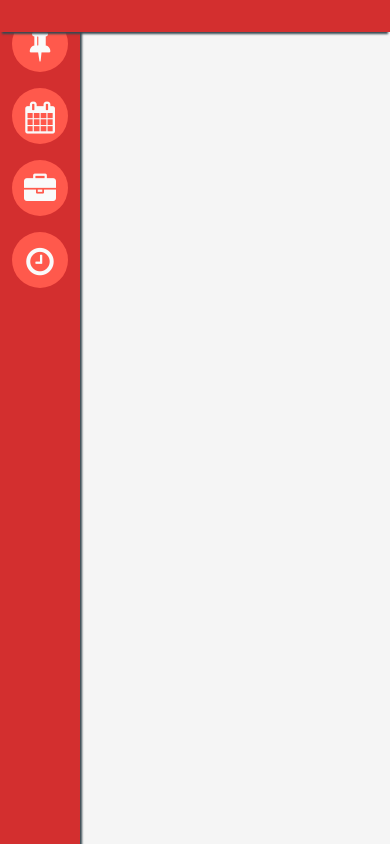
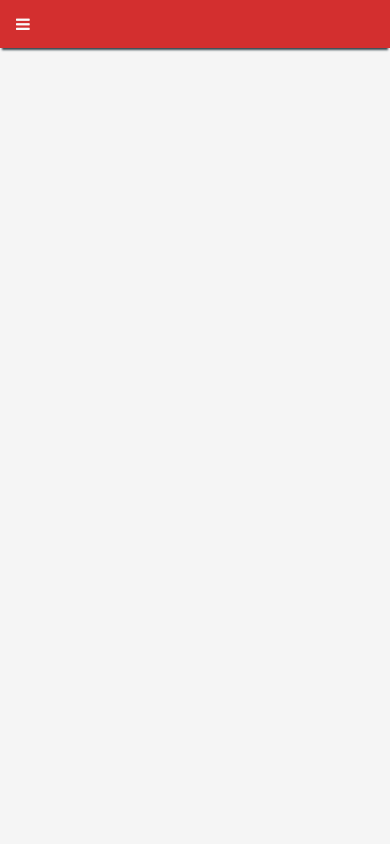
Before and after one commit to BartInTheField/SporthalPlanner-Client, an Angular app: page / in a window 390 px wide. Built offline with nearby package versions, Linux system fonts and the light colour scheme.

Commit message:
Responsive

```diff
--- a/src/app/app.module.ts
+++ b/src/app/app.module.ts
@@ -5,6 +5,7 @@ import { AppComponent } from './app.component';
 
 import { NavbarComponent } from './components/navbar/navbar.component';
 import { BarComponent } from './components/bar/bar.component';
+import { NavbarService } from './services/navbar.service';
 
 @NgModule({
   declarations: [
@@ -15,7 +16,7 @@ import { BarComponent } from './components/bar/bar.component';
   imports: [
     BrowserModule
   ],
-  providers: [],
+  providers: [NavbarService],
   bootstrap: [AppComponent]
 })
 export class AppModule { }
--- a/src/app/components/bar/bar.component.html
+++ b/src/app/components/bar/bar.component.html
@@ -1,7 +1,6 @@
-<div class="bar full">
-  <div class="round">
-    <span>
-      <b class="fa fa-profile"></b>
-    </span>
-  </div>
+<div [ngClass]="{'full': showMenu}" class="bar full">
+    <div [ngClass]="{'closeBtn': !showMenu}" class="menubtn" (click)="toggleNav()">
+        <b *ngIf="showMenu"   class="fa fa-bars"></b>
+        <b *ngIf="!showMenu"   class="fa fa-times"></b>
+    </div>
 </div>
--- a/src/app/components/bar/bar.component.scss
+++ b/src/app/components/bar/bar.component.scss
@@ -9,6 +9,7 @@
  position: fixed;
  background-color: $primaryDark;
  height: $barHeight;
+ line-height: $barHeight - 1rem;
  width: 100%;
  box-shadow: 0 4px 2px -2px $shadowColor;
  transition: left $animationTime;
@@ -19,9 +20,26 @@ b {
   color: $navIcon;
 }
 
+
+.menubtn {
+  top: 0.5rem;
+  left: 1rem;
+  position: fixed;
+  transition: left $animationTime;
+  display: none;
+}
+
 @media only screen and (max-width: 768px) {
   /* For mobile phones: */
   .full {
     left: 0;
   }
+
+  .closeBtn {
+    left: $navWidth + 1rem;
+  }
+
+  .menubtn {
+    display: block;
+  }
 }
--- a/src/app/components/bar/bar.component.ts
+++ b/src/app/components/bar/bar.component.ts
@@ -1,4 +1,5 @@
 import { Component, OnInit } from '@angular/core';
+import { NavbarService } from '../../services/navbar.service';
 
 @Component({
   selector: 'app-bar',
@@ -7,9 +8,18 @@ import { Component, OnInit } from '@angular/core';
 })
 export class BarComponent implements OnInit {
 
-  constructor() { }
+  public showMenu = true;
+
+  constructor(private navbarService: NavbarService) { }
 
   ngOnInit() {
+    this.navbarService.navbarIsOut.subscribe(next => {
+      this.showMenu = !next;
+    });
+  }
+
+  toggleNav() {
+    this.navbarService.toggleNavbar();
   }
 
 }
--- a/src/app/components/navbar/navbar.component.html
+++ b/src/app/components/navbar/navbar.component.html
@@ -1,4 +1,9 @@
-<div class="sidenav">
+<div [ngClass]="{'hidden': !show}" class="sidenav">
+  <div class="round">
+    <span>
+      <b class="fa fa-home"></b>
+    </span>
+  </div>
   <div class="round">
     <span>
       <b class="fa fa-thumb-tack"></b>
--- a/src/app/components/navbar/navbar.component.scss
+++ b/src/app/components/navbar/navbar.component.scss
@@ -69,7 +69,7 @@ span {
 @media only screen and (max-width: 768px) {
   /* For mobile phones: */
   .hidden {
-    left: -5rem;
+    left: -$navWidth;
     box-shadow: none;
   }
 }
--- a/src/app/components/navbar/navbar.component.ts
+++ b/src/app/components/navbar/navbar.component.ts
@@ -1,3 +1,4 @@
+import { NavbarService } from './../../services/navbar.service';
 import { Router } from '@angular/router';
 import { Component, OnInit } from '@angular/core';
 
@@ -10,9 +11,12 @@ export class NavbarComponent implements OnInit {
 
   public show: boolean;
 
-  constructor() { }
+  constructor(private navbarService: NavbarService ) { }
 
   ngOnInit() {
+    this.navbarService.navbarIsOut.subscribe(next => {
+      this.show = next;
+    });
   }
 
 }
--- /dev/null
+++ b/src/app/services/navbar.service.ts
@@ -0,0 +1,24 @@
+import { Injectable } from '@angular/core';
+import { Subject } from 'rxjs/Subject';
+
+@Injectable()
+export class NavbarService {
+
+  public navbarIsOut = new Subject<boolean>();
+  public navbarIsOutBool = false;
+
+  constructor() {
+    this.navbarIsOut.next(this.navbarIsOutBool);
+   }
+
+   public toggleNavbar() {
+    if (this.navbarIsOutBool) {
+      this.navbarIsOutBool = false;
+      this.navbarIsOut.next(this.navbarIsOutBool);
+    } else {
+      this.navbarIsOutBool = true;
+      this.navbarIsOut.next(this.navbarIsOutBool);
+    }
+   }
+
+}
--- a/src/styles/_sizes.scss
+++ b/src/styles/_sizes.scss
@@ -4,4 +4,4 @@ $navIconSize: 2.0rem;
 $navRoundSize: 3.5rem;
 
 //Bar
-$barHeight: 2rem;
+$barHeight: 3rem;
```
